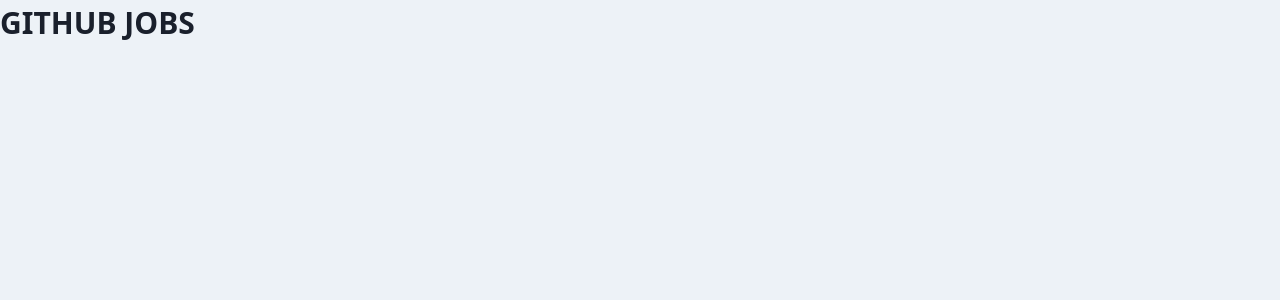
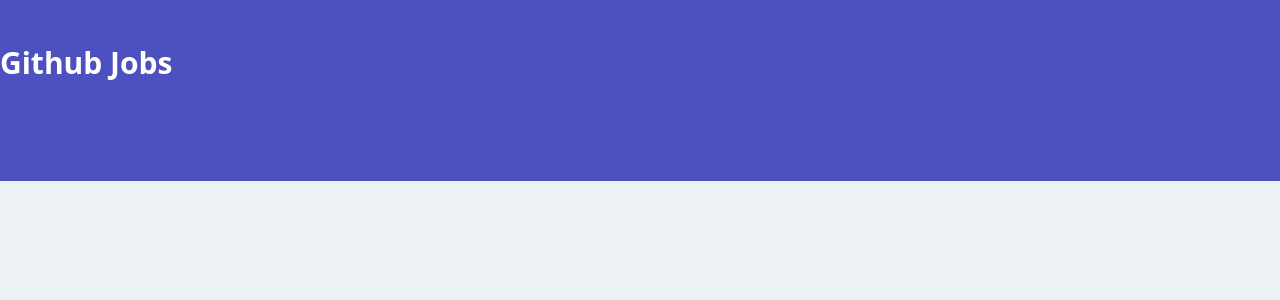
Before and after one commit to AhmedElaguab/github-jobs, a React (Create React App) app: page / in a window 1280 px wide. Shown: the top 300 px of the page. Built offline with nearby package versions, Linux system fonts and the light colour scheme.

Commit message:
Add simple header

```diff
--- a/src/app/App.tsx
+++ b/src/app/App.tsx
@@ -1,9 +1,10 @@
 import React from 'react'
+import Header from '../components/Header'
 
 function App() {
   return (
     <div className="app">
-      <h1 className="text-3xl font-bold uppercase">Github Jobs</h1>
+      <Header />
     </div>
   )
 }
--- /dev/null
+++ b/src/components/Header.tsx
@@ -0,0 +1,11 @@
+import React from 'react'
+
+const Header: React.FC = () => {
+  return (
+    <header className="pt-10 pb-24 fixed w-full inset-x-0 bg-indigo-700 text-white">
+      <h1 className="text-3xl font-bold capitalize">Github Jobs</h1>
+    </header>
+  )
+}
+
+export default Header
```
